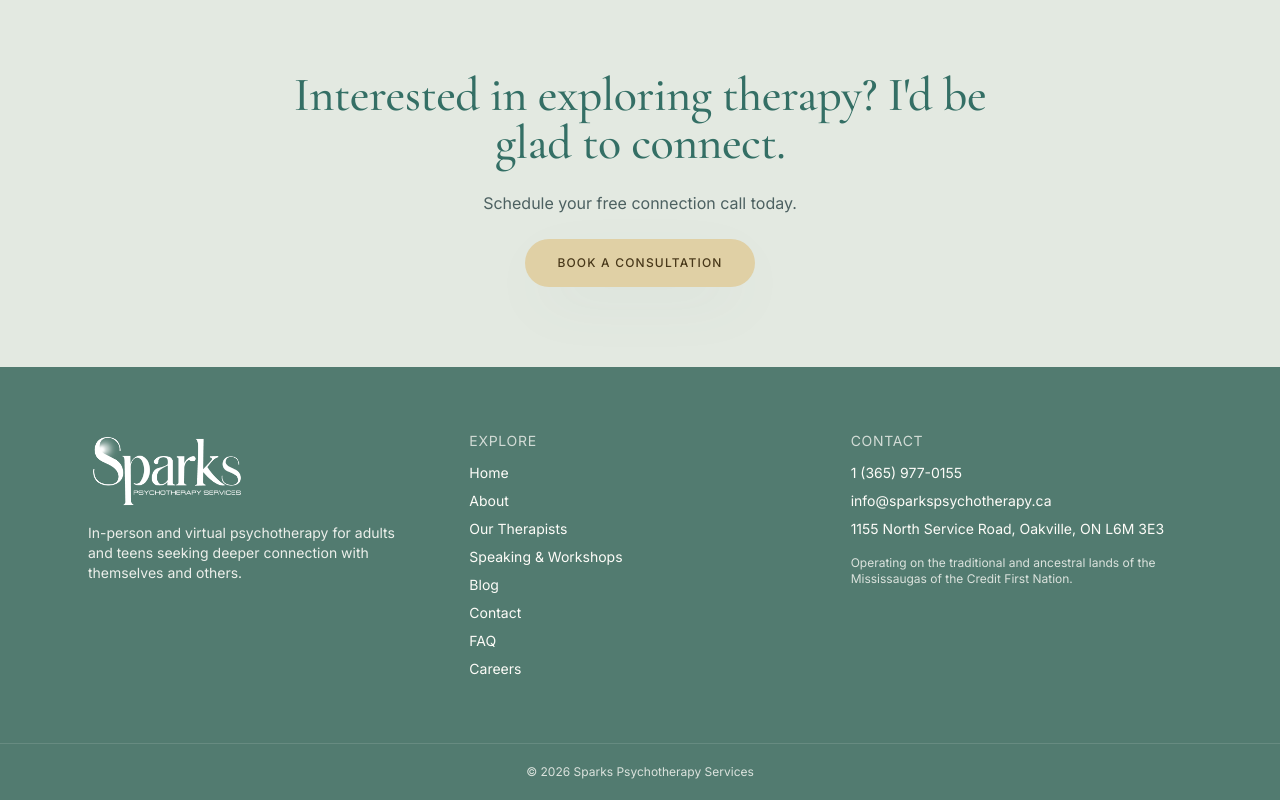
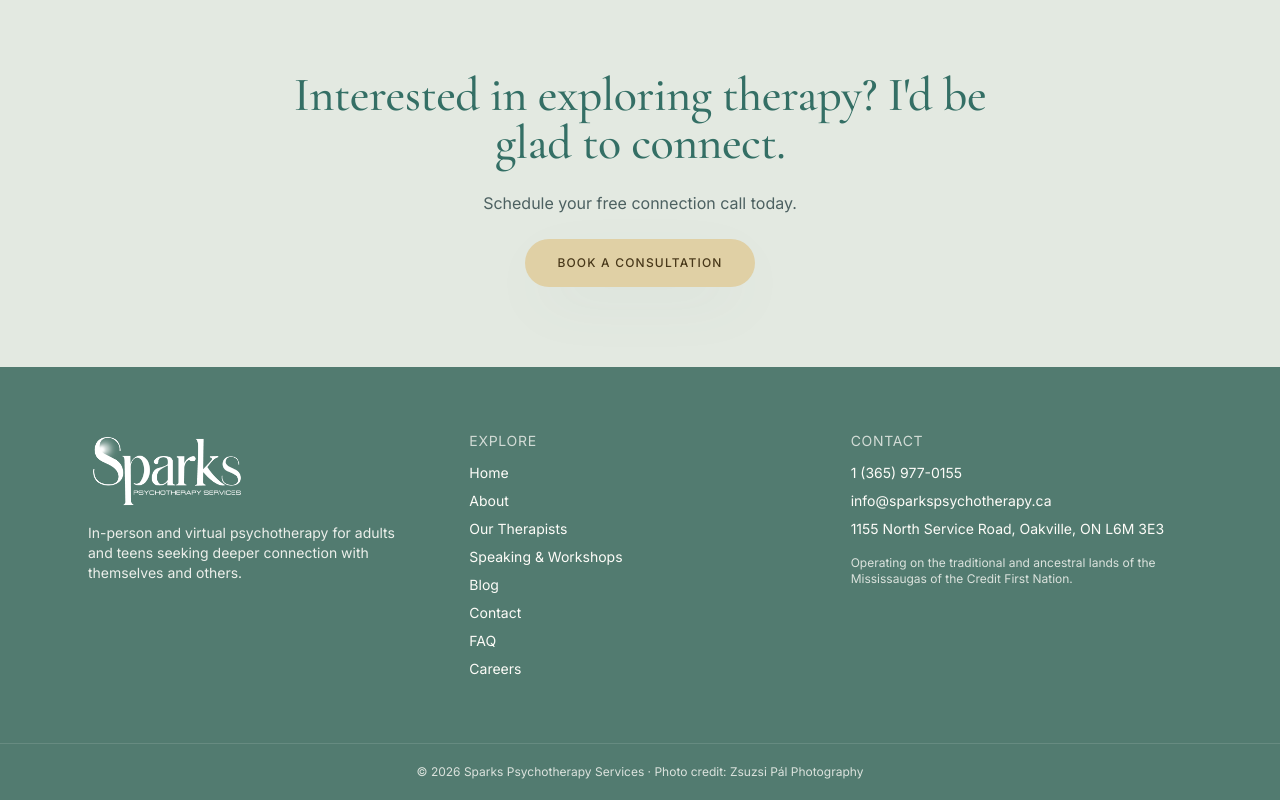
Before and after one commit to jessica22gardner-coder/sparks-psychotherapy, a React (Vite) app: page / in a window 1280 px wide. Shown: the part 5725-6525 px from the top of the page. Built offline with nearby package versions, Linux system fonts and the light colour scheme.

Commit message:
Move photo credit to the footer
'Photo credit: Zsuzsi Pál Photography' now sits in the footer's
bottom bar beside the copyright line, so it shows on every page
instead of only under the note on the About page

```diff
--- a/src/components/site-layout.tsx
+++ b/src/components/site-layout.tsx
@@ -247,7 +247,8 @@ function Footer() {
         </div>
       </div>
       <div className="border-t border-white/15 py-5 text-center text-xs opacity-80">
-        © {new Date().getFullYear()} Sparks Psychotherapy Services
+        © {new Date().getFullYear()} Sparks Psychotherapy Services · Photo credit: Zsuzsi Pál
+        Photography
       </div>
     </footer>
   );
--- a/src/routes/_site.about.tsx
+++ b/src/routes/_site.about.tsx
@@ -165,7 +165,6 @@ function AboutPage() {
               Accepting new clients: 1 (365) 977-0155 · info@sparkspsychotherapy.ca
             </p>
           </div>
-          <p className="text-xs text-muted-foreground pt-4">Photo credit: Zsuzsi Pál Photography</p>
         </div>
       </section>
     </>
```
